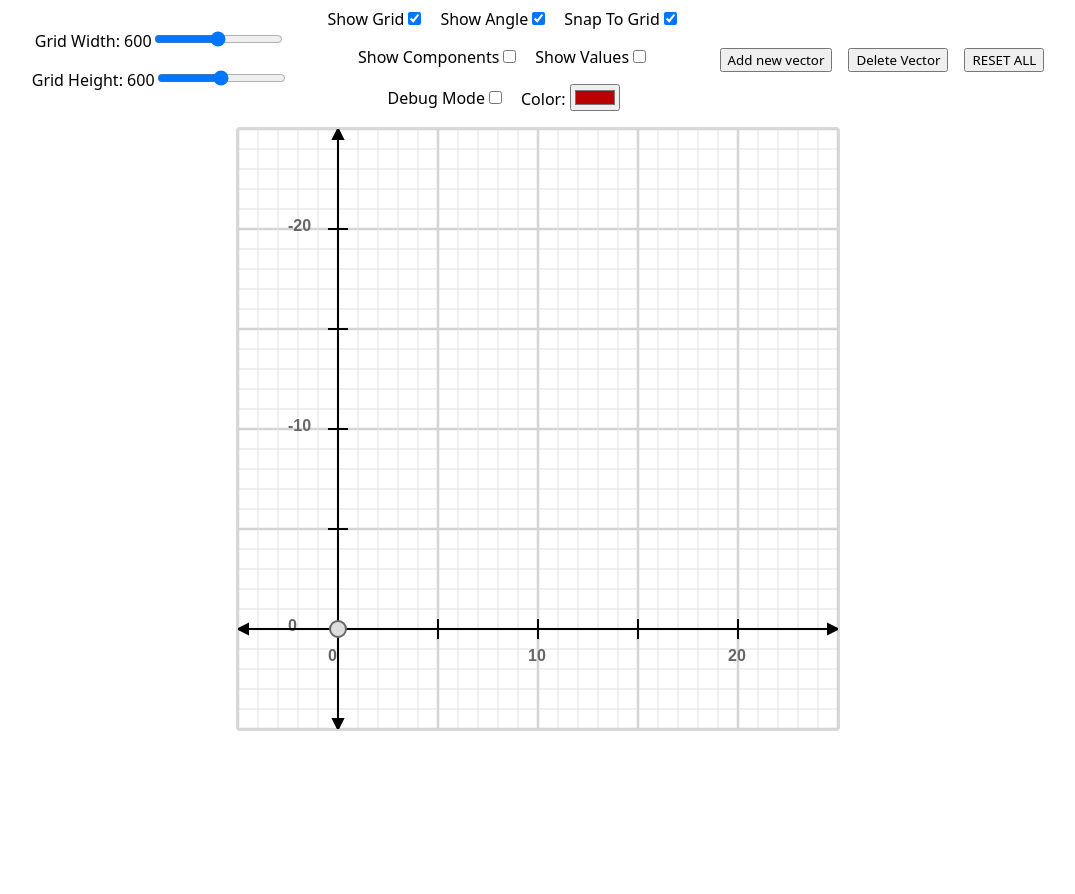
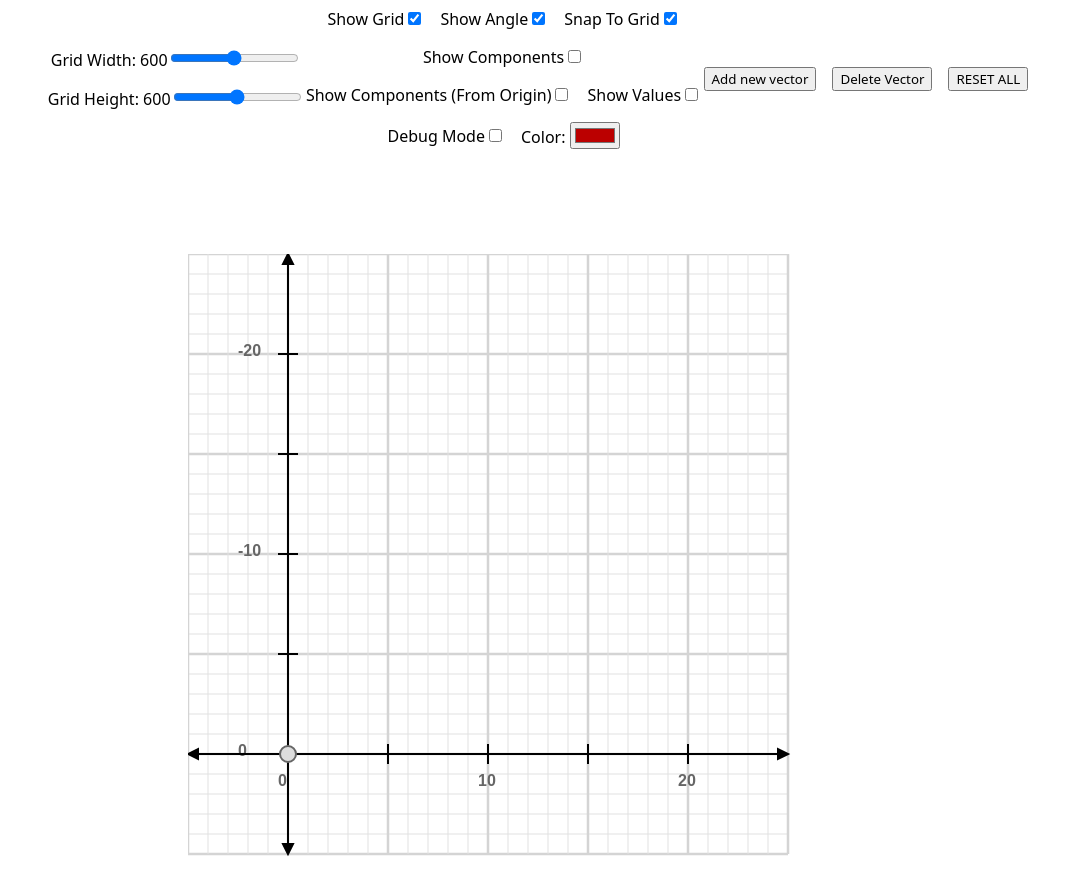
Before and after one commit to rprav-n/react-vector, a React (Create React App) app: page / in a window 1280 px wide. Shown: the top 894 px of the page, without its empty margins (102-1177 px from the left). Before the commit the page ends 800 px from the top, so only its background shows below. Built offline with nearby package versions, Linux system fonts and the light colour scheme.

Commit message:
Added new component from origin point

```diff
--- a/src/App.jsx
+++ b/src/App.jsx
@@ -22,6 +22,7 @@ function App() {
   const [showAngle, setShowAngle] = useState(true);
   const [showGrid, setShowGrid] = useState(true);
   const [showComponents, setShowComponents] = useState(false);
+  const [showComponents2, setShowComponents2] = useState(false);
   const [snap, setSnap] = useState(true);
   const [showValues, setShowValues] = useState(false);
   const [debug, setDebug] = useState(false);
@@ -131,10 +132,10 @@ function App() {
 
   return (
     <div
-      style={{ width: '100%', display: "flex", flexWrap: 'wrap', flexDirection: 'column', justifyContent: 'center', alignItems: 'center', }}
+      className='main-container'
     >
       {/* Settings to control */}
-      <div style={{ display: 'flex', flexWrap: 'wrap', justifyContent: 'center', alignItems: 'center', gap: '1rem', paddingBottom: '1rem' }}>
+      <div className='settings-container'>
         <div style={{ display: 'flex', flexWrap: 'wrap', justifyContent: 'center', alignItems: 'center', flexDirection: 'column', gap: '1rem' }}>
           <div>
             <label htmlFor='width'>Grid Width: {gridSize.width}</label>
@@ -192,7 +193,19 @@ function App() {
           <div>
             <label htmlFor='components'>Show Components</label>
             <input type="checkbox" name='components' id="components" checked={showComponents}
-              onChange={() => setShowComponents(!showComponents)}
+              onChange={() => {
+                setShowComponents(!showComponents);
+                setShowComponents2(false);
+              }}
+            />
+          </div>
+          <div>
+            <label htmlFor='components'>Show Components (From Origin)</label>
+            <input type="checkbox" name='components2' id="components2" checked={showComponents2}
+              onChange={() => {
+                setShowComponents2(!showComponents2);
+                setShowComponents(false);
+              }}
             />
           </div>
           <div>
@@ -251,7 +264,7 @@ function App() {
 
       {/* Selected Vector values */}
       <div className='card-container' style={{
-        display: selectedVec ? 'flex' : 'none'
+        visibility: selectedVec ? 'visible' : 'hidden',
       }}>
         <div className='card' >
           <span className='card-title'>|{selectedVec?.text}|:</span>
@@ -279,8 +292,8 @@ function App() {
         </div>
       </div>
 
-      <Stage width={gridSize.width} height={gridSize.height}
-        style={{ border: '2px solid #d7d9d9', borderRadius: '4px',  }}
+      <Stage width={gridSize.width+100} height={gridSize.height+100}
+        // style={{ border: '2px solid #d7d9d9', borderRadius: '4px',  }}
         scaleX={1}
         scaleY={1}
       >
@@ -342,6 +355,7 @@ function App() {
             active={vec.active}
             showAngle={showAngle}
             showComponents={showComponents}
+            showComponents2={showComponents2}
             showValues={showValues}
             strokeColor={vec.color}
             strokeWidth={5}
--- a/src/components/SFVectorClass.jsx
+++ b/src/components/SFVectorClass.jsx
@@ -31,6 +31,7 @@ class SFVectorClass extends Component {
 
             yComponentLength: 0,
             yComponentLablePos: { x: 0, y: 0 },
+            yComponentOriginLablePos: { x: 0, y: 0 },
         }
 
     }
@@ -47,10 +48,12 @@ class SFVectorClass extends Component {
         let points = this.state.points;
         let xComponentPoints = [points[0], points[1], points[2], points[1]];
         let yComponentPoints = [points[2], points[1], points[2], points[3]];
+        let yComponentOriginPoints = [points[0], points[1], points[0], points[3]];
 
         this.calculateLabelPositionFor("vector", points);
         this.calculateLabelPositionFor("x", xComponentPoints);
         this.calculateLabelPositionFor("y", yComponentPoints);
+        this.calculateLabelPositionFor("y-origin", yComponentOriginPoints);
     }
 
     componentDidUpdate(prevProps, prevState) {
@@ -77,12 +80,15 @@ class SFVectorClass extends Component {
             let points = this.state.points;
             let xComponentPoints = [points[0], points[1], points[2], points[1]];
             let yComponentPoints = [points[2], points[1], points[2], points[3]];
+            let yComponentOriginPoints = [points[0], points[1], points[0], points[3]];
+
             this.calculateComponentLength("x", xComponentPoints)
             this.calculateComponentLength("y", yComponentPoints)
 
             this.calculateLabelPositionFor("vector", points);
             this.calculateLabelPositionFor("x", xComponentPoints);
             this.calculateLabelPositionFor("y", yComponentPoints);
+            this.calculateLabelPositionFor("y-origin", yComponentOriginPoints);
         }
 
         if (prevState.degree !== this.state.degree) {
@@ -271,16 +277,16 @@ class SFVectorClass extends Component {
         } else if (type === 'x') {
             let updatedPos = {...pos};
             if (this.xLengthTextRef.current) {
-                updatedPos.x -= this.yLengthTextRef.current.textWidth / 2
+                updatedPos.x -= this.xLengthTextRef.current.textWidth / 2
             }
             if (this.state.degree < 0) {
-                updatedPos.y -= this.yLengthTextRef.current.textHeight
+                updatedPos.y -= this.xLengthTextRef.current.textHeight
             }
 
             this.setState({
                 xComponentLablePos: updatedPos,
             })
-        } else {
+        } else if (type === 'y') {
 
             let absDegree = Math.abs(this.state.degree);
             let updatedPos = {...pos};
@@ -299,6 +305,19 @@ class SFVectorClass extends Component {
 
             this.setState({
                 yComponentLablePos: updatedPos
+            })
+        } else if (type === 'y-origin') {
+
+            let updatedPos = {...pos};
+            if (this.yLengthTextRef.current) {
+                updatedPos.x -= this.yLengthTextRef.current.textWidth / 2
+            }
+            if (this.state.degree < 0) {
+                updatedPos.y -= this.yLengthTextRef.current.textHeight
+            }
+
+            this.setState({
+                yComponentOriginLablePos: updatedPos
             })
         }
 
@@ -461,7 +480,7 @@ class SFVectorClass extends Component {
 
     render() {
 
-        let { points, length, xComponentLength, xComponentLablePos, yComponentLablePos, yComponentLength, degree, angleTrianglePos } = this.state;
+        let { points, length, xComponentLength, xComponentLablePos, yComponentLablePos, yComponentLength, yComponentOriginLablePos, degree, angleTrianglePos } = this.state;
 
         return (
             <Layer key={this.props.text}>
@@ -534,7 +553,7 @@ class SFVectorClass extends Component {
                     />
 
                     {/* Show X-Axis Components Group */}
-                    <Group visible={this.props.showComponents && Math.abs(parseInt(degree, 10)) !== 90 &&  Math.abs(parseInt(degree, 10)) !== 180}>
+                    <Group visible={(this.props.showComponents || this.props.showComponents2) && Math.abs(parseInt(degree, 10)) !== 90 &&  Math.abs(parseInt(degree, 10)) !== 180}>
                         <Arrow
                             points={this.modifiedPoints([points[0], points[1], points[2], points[1]])}
                             stroke={this.props.strokeColor}
@@ -607,6 +626,53 @@ class SFVectorClass extends Component {
                             visible={this.props.showValues}
                             x={yComponentLablePos.x}
                             y={yComponentLablePos.y}
+                            onClick={() => this.props.updateActive(true)}
+                        >
+                            <Tag
+                                fill={this.props.active ? "#f3f383" : "#f0f0f0"}
+                                cornerRadius={4}
+                                stroke={this.props.active ? "#e4e4e4" : "#ddd"}
+                                strokeWidth={1}
+                            />
+                            <Text
+                                ref={this.yLengthTextRef}
+                                text={(yComponentLength / 20).toFixed(1)}
+                                fill="black"
+                                fontSize={21}
+                                height={this.labelSize}
+                                align="center"
+                                fontFamily='sans'
+                            />
+                        </Label>
+                    </Group>
+
+                     {/* Show Y-Axis Components From Origin Point Group */}
+                     <Group visible={this.props.showComponents2 && (Math.abs(degree) !== 0 && Math.abs(degree) !== 90 && Math.abs(degree) !== 180)}>
+                        <Arrow
+                            points={this.modifiedPoints([points[0], points[1], points[0], points[3]])}
+                            stroke={this.props.strokeColor}
+                            fill={this.props.strokeColor}
+                            dashEnabled
+                            dash={[7, 4]}
+                            strokeWidth={length < 40 ? 3 : 4}
+                            pointerAtBeginning={false}
+                            pointerAtEnding={false}
+                        />
+                        <RegularPolygon
+                            x={points[0]}
+                            y={points[3]}
+                            offsetY={Math.sin(degreeToRadian(degree)) - 8}
+                            sides={3}
+                            radius={yComponentLength < 40 ? 7 : 8}
+                            scaleX={yComponentLength < 40 ? 1 : 1.1}
+                            scaleY={yComponentLength < 40 ? 1 : 1.6}
+                            rotation={degree < 0 ? 180 : 0}
+                            fill={this.props.strokeColor}
+                        />
+                        <Label
+                            visible={this.props.showValues}
+                            x={yComponentOriginLablePos.x}
+                            y={yComponentOriginLablePos.y}
                             onClick={() => this.props.updateActive(true)}
                         >
                             <Tag
--- a/src/index.css
+++ b/src/index.css
@@ -1,5 +1,22 @@
 * {
     font-family: system-ui, -apple-system, BlinkMacSystemFont, 'Segoe UI', Roboto, Oxygen, Ubuntu, Cantarell, 'Open Sans', 'Helvetica Neue', sans-serif !important;
+}
+
+.main-container {
+    width: 100%;
+    display: flex;
+    flex-direction: column;
+    justify-content: center;
+    align-items: center;
+}
+
+.settings-container {
+    width: 100%;
+    display: flex;
+    justify-content: center;
+    align-items: center;
+    flex-wrap: wrap;
+    padding-bottom: 1rem;
 }
 
 .card-container {
```
